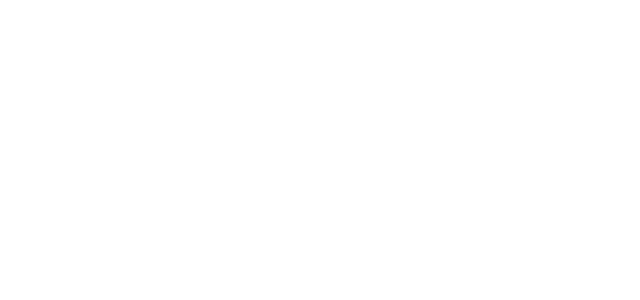
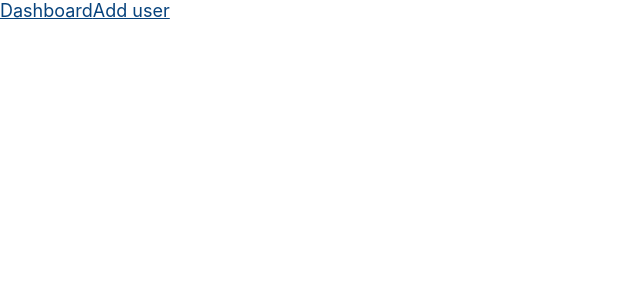
Before and after one commit to EJamesssss/banking-app, a React (Create React App) app: page /admin in a window 1280 px wide. Before the commit this address had no page. Shown: the top 300 px of the page, without its empty margins (0-640 px from the left). Built offline with nearby package versions, Linux system fonts and the light colour scheme.

Commit message:
added nested route

```diff
--- a/src/App.js
+++ b/src/App.js
@@ -3,6 +3,7 @@ import {BrowserRouter as Router, Routes, Route} from 'react-router-dom'
 import AddNewUser from './components/registration'
 import LoginUser from './components/login'
 import UserDashboard from './components/accountActivity'
+import NavBar from './components/nav';
 
 
 function App (){
@@ -10,8 +11,10 @@ function App (){
         <Router>
             <Routes>
                 <Route path='/' element={<LoginUser />} />
-                <Route path='/dashboard' element={<UserDashboard />} />
-                <Route path='/adduser' element={<AddNewUser />} />
+                <Route path='admin' element={<NavBar />} >
+                    <Route path='dashboard' element={<UserDashboard />} />
+                    <Route path='adduser' element={<AddNewUser />} />
+                </Route>
             </Routes>
         </Router>
     );
--- a/src/components/accountActivity.jsx
+++ b/src/components/accountActivity.jsx
@@ -68,22 +68,7 @@ const UserDashboard = () => {
             alert("Please enter an amount to withdraw")
         }else{
             if(newAmount > existingAmount){
-                const neg = newAmountInt - existingAmount
-                let historyEntry = `Withdraw Php${newAmountInt}`
-                alert(`Your current balance is insufficient, however, the bank will lend you Php${neg} to complete the transaction and will automatically deducted on your next deposit`)
-                for(let w = 0; w < localStorage.length; w++){
-                    if(acctName == storageData[w].name){
-                        storageData[w].balance = updatedAmount
-                        let hist = storageData[w].history
-                        hist.push(historyEntry)
-                    }
-                }
-                localStorage.setItem('allAccounts', JSON.stringify(storageData))
-
-                setAcctAmount(updatedAmount)
-
-                alert(`Withdraw successful: ${newAmount} to account of ${acctName}`)
-                setNewAmount('')
+                alert('Insufficient funds!')
             }else{
                 let historyEntry = `Withdraw Php${newAmountInt}`
                 for(let w = 0; w < localStorage.length; w++){
@@ -114,6 +99,8 @@ const UserDashboard = () => {
         if(newAmount == "" || newAmount == null){
             alert("Please enter an amount to deposit")
         }else{
+            console.log(updateDeposit)
+            console.log(typeof(updateDeposit))
             let historyEntry = `Deposit Php${newAmountDeposit}`
             for(let d = 0; d < localStorage.length; d++){
                 if(acctName == storageData[d].name){
@@ -196,7 +183,7 @@ const UserDashboard = () => {
                         >
                         <img src={history} title="Edit Account" />
                     </li>
-                    {modalOpen && <Modal closeModal={setModalOpen} />}
+                    {modalOpen && <Modal closeModal={setModalOpen} withdrawAmount={newAmount} />}
                     {/* <li id="editaccount">
                         <img src={edit} title="Edit Account" />
                     </li> */}
--- a/src/components/modal.jsx
+++ b/src/components/modal.jsx
@@ -2,7 +2,7 @@ import React from 'react';
 import "../App.css";
 import UserDashboard from './accountActivity'
 
-function Modal({ closeModal }) {
+function Modal({ closeModal, withdrawAmount }) {
     return (
         <div className="modal">
             <div className="modal-content">
@@ -11,7 +11,7 @@ function Modal({ closeModal }) {
                     <h1>Transaction History</h1>
                 </div>
                 <div className="input-group-modal">
-                    <p>Withdra</p>
+                    <p>Withdraw: {withdrawAmount}</p>
                     <p>Deposit</p>
                     <p>Transfer</p>
                 </div>
--- /dev/null
+++ b/src/components/nav.jsx
@@ -0,0 +1,20 @@
+import React from "react";
+import { Link, Outlet } from "react-router-dom";
+
+
+
+const NavBar = () => {
+
+    return(
+        <div>
+            <nav>
+                <a href="dashboard">Dashboard</a>
+                <a href="adduser">Add user</a>
+            </nav>
+            <Outlet />
+        </div>
+    )
+
+}
+
+export default NavBar
--- a/src/components/registration.jsx
+++ b/src/components/registration.jsx
@@ -1,5 +1,4 @@
 import React, {useState} from "react";
-import { render } from "react-dom";
 import "../App.css";
 import logo from "../assets/images/logo.png";
 import piggyBank from "../assets/images/piggybank.gif";
@@ -36,7 +35,7 @@ const AddNewUser = () => {
 
         var oldData = JSON.parse(localStorage.getItem('allAccounts'))
 
-        if(name == '' || name == null || bal == '' || bal == null){
+        if(name === '' || name === null || bal === '' || bal === null){
             alert(`Please fill up all the needed data.`)
         }else{
             if(oldData.length === 0){
```
Also changed, not shown: src/index.js (+1 -6 lines).
